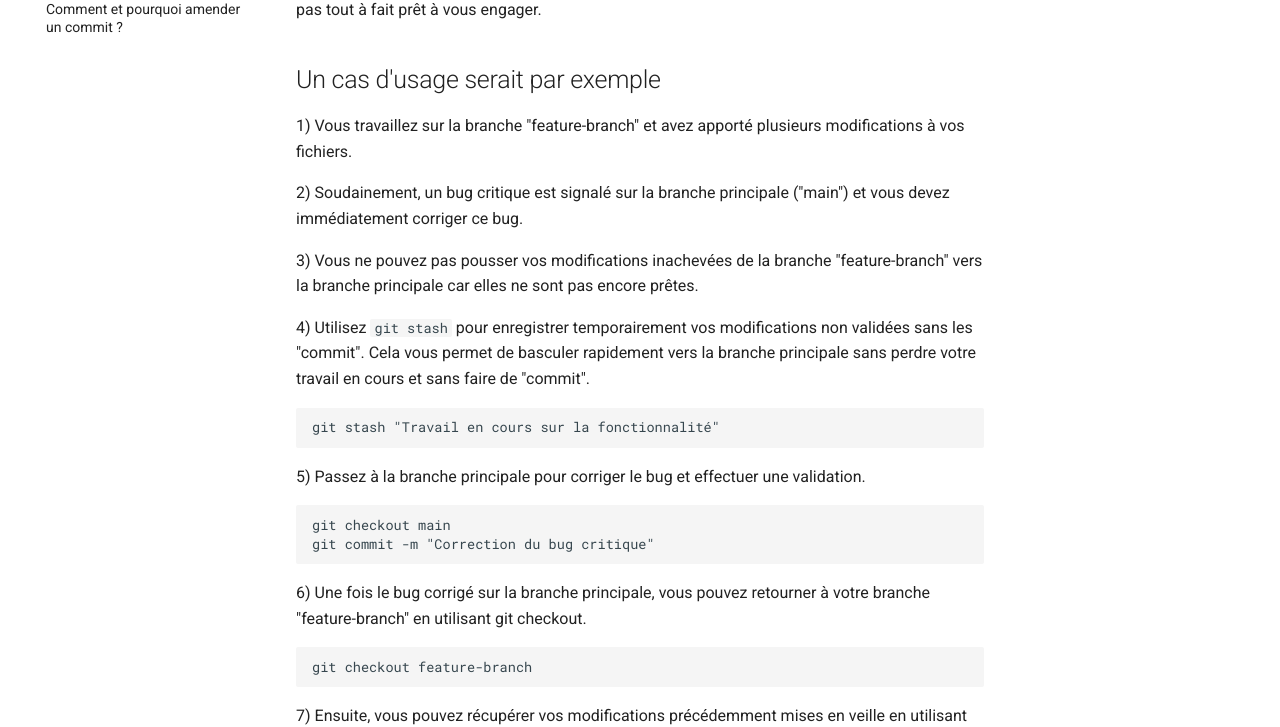
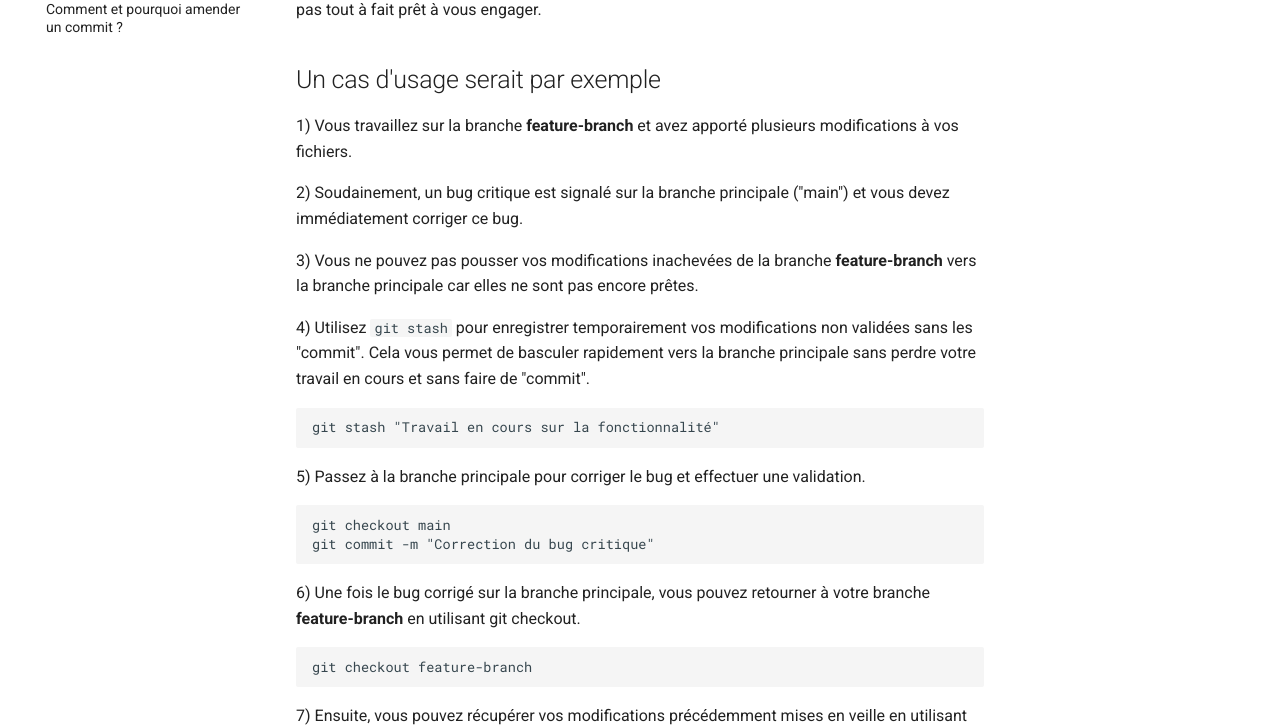
Before and after one commit to ub-mmi-but/git-101, an MkDocs documentation site: the page built from docs/6-git-stash-et-git-stash-pop.md, in a window 1280 px wide and 1400 px high. Shown: the part 327-1054 px from the top of the window. Built offline with MkDocs 1.6.1 and Material for MkDocs 9.7.7, drawn with Linux system fonts in a browser that asks for light colours; some of the changed text lies outside the part shown.

Commit message:
correction review #2

````diff
--- a/docs/6-git-stash-et-git-stash-pop.md
+++ b/docs/6-git-stash-et-git-stash-pop.md
@@ -6,11 +6,11 @@ Le stockage est pratique si vous avez besoin de changer rapidement de contexte e
 
 ## Un cas d'usage serait par exemple
 
-1) Vous travaillez sur la branche "feature-branch" et avez apporté plusieurs modifications à vos fichiers.
+1) Vous travaillez sur la branche __feature-branch__ et avez apporté plusieurs modifications à vos fichiers.
 
 2) Soudainement, un bug critique est signalé sur la branche principale ("main") et vous devez immédiatement corriger ce bug.
 
-3) Vous ne pouvez pas pousser vos modifications inachevées de la branche "feature-branch" vers la branche principale car elles ne sont pas encore prêtes.
+3) Vous ne pouvez pas pousser vos modifications inachevées de la branche __feature-branch__ vers la branche principale car elles ne sont pas encore prêtes.
 
 4) Utilisez `git stash` pour enregistrer temporairement vos modifications non validées sans les "commit". Cela vous permet de basculer rapidement vers la branche principale sans perdre votre travail en cours et sans faire de "commit".
 
@@ -25,7 +25,7 @@ git checkout main
 git commit -m "Correction du bug critique"
 ```
 
-6) Une fois le bug corrigé sur la branche principale, vous pouvez retourner à votre branche "feature-branch" en utilisant git checkout.
+6) Une fois le bug corrigé sur la branche principale, vous pouvez retourner à votre branche __feature-branch__ en utilisant git checkout.
 
 ```bash
 git checkout feature-branch
@@ -47,7 +47,7 @@ L'utilisation de git stash dans ce scénario vous permet de passer rapidement d'
 
 Un conflit Git Stash survient lorsque vous appliquez une mise en veille précédemment enregistrée (stash) et que les modifications que vous avez enregistrées entrent en conflit avec les modifications actuelles dans votre répertoire de travail. Voici un exemple simplifié pour illustrer un conflit Git Stash
 
-1) Vous êtes sur la branche "feature-branch" et avez apporté des modifications au fichier "mon_fichier.txt".
+1) Vous êtes sur la branche __feature-branch__ et avez apporté des modifications au fichier "mon_fichier.txt".
 
 2) Vous décidez d'enregistrer temporairement ces modifications dans un stash.
 
````
